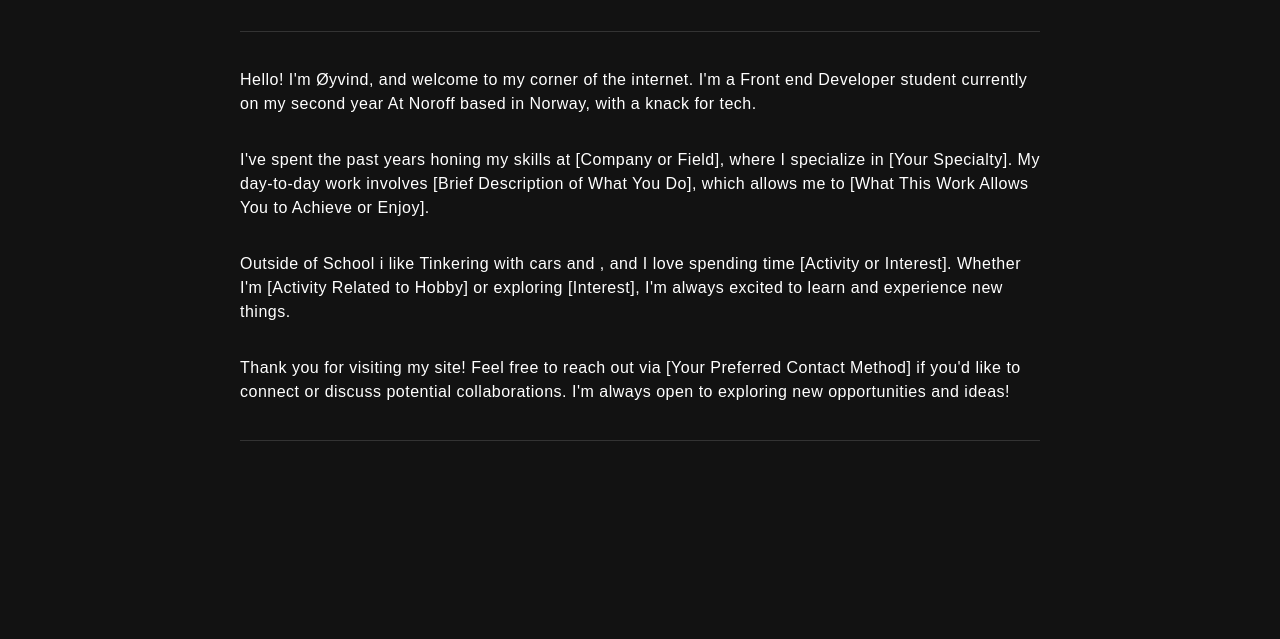
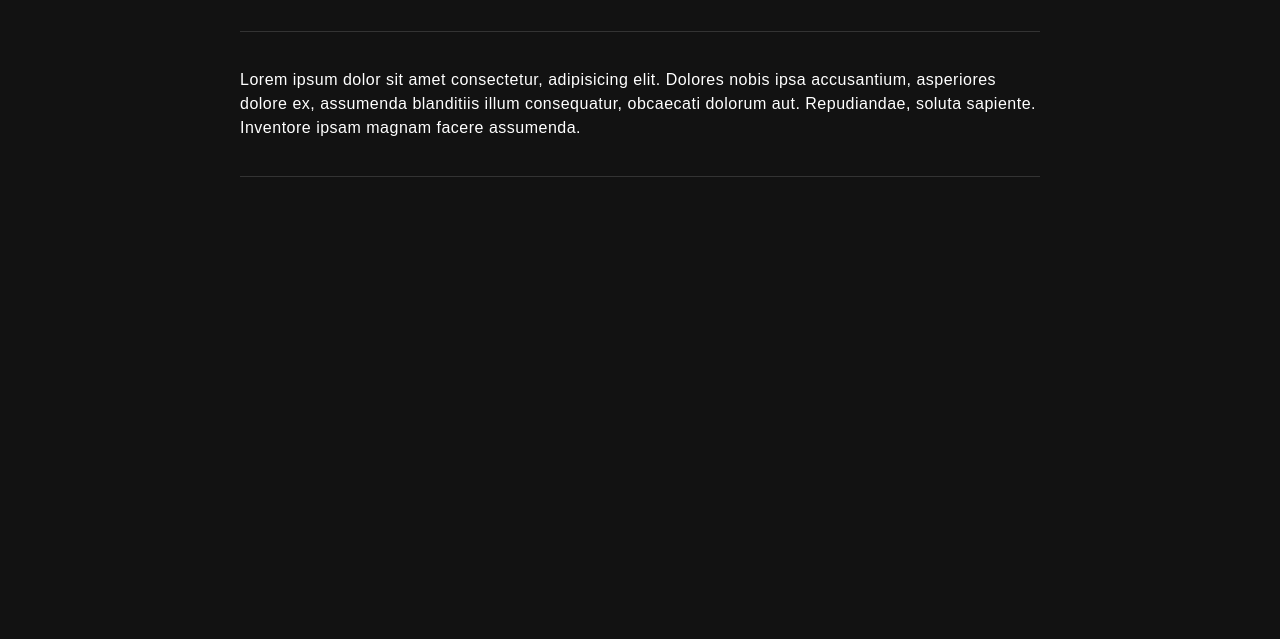
Before and after one commit to Oyvindeavor/Portfolio, a plain HTML site: page pages/about.html in a window 1280 px wide. Shown: the part 161-800 px from the top of the page. Drawn offline with Linux system fonts and the light colour scheme; a web font is replaced by a local one.

Commit message:
Update about.html

```diff
--- a/pages/about.html
+++ b/pages/about.html
@@ -31,19 +31,8 @@
         <h1 class="title-text">About me</h1>
         <div class="divider"></div>
 
-        <p>Hello! I'm Øyvind, and welcome to my corner of the internet. I'm a Front end Developer student currently on my second year At Noroff based in Norway, with a knack for tech.</p>
-        <p>
-          I've spent the past years honing my skills at [Company or Field], where I specialize in [Your Specialty]. My day-to-day work involves [Brief Description of What You Do], which allows me to
-          [What This Work Allows You to Achieve or Enjoy].
-        </p>
-        <p>
-          Outside of School i like Tinkering with cars and , and I love spending time [Activity or Interest]. Whether I'm [Activity Related to Hobby] or exploring [Interest], I'm always excited to
-          learn and experience new things.
-        </p>
-        <p>
-          Thank you for visiting my site! Feel free to reach out via [Your Preferred Contact Method] if you'd like to connect or discuss potential collaborations. I'm always open to exploring new
-          opportunities and ideas!
-        </p>
+        <p>Lorem ipsum dolor sit amet consectetur, adipisicing elit. Dolores nobis ipsa accusantium, asperiores dolore ex, assumenda blanditiis illum consequatur, obcaecati dolorum aut. Repudiandae, soluta sapiente. Inventore ipsam magnam facere assumenda.</p>
+
       </div>
       <div class="divider"></div>
     </main>
```
